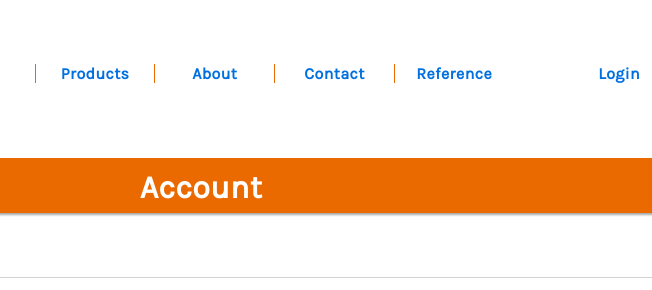
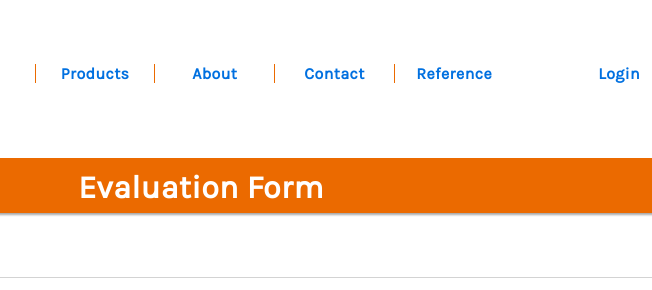
Before and after one commit to minhanh29/SOFLWebsite, a plain HTML site: page evaluation/evaluation.html in a window 1280 px wide. Shown: the top 290 px of the page, 439-1091 px from the left. Drawn offline with Linux system fonts and the light colour scheme; a script that the page names is missing.

Commit message:
Update evaluation.html

```diff
--- a/evaluation/evaluation.html
+++ b/evaluation/evaluation.html
@@ -92,7 +92,7 @@
             </nav>
             <div id="background"></div>  <!--blur background when navigation list is shown-->
 
-            <h1>Account</h1>
+            <h1>Evaluation Form</h1>
 
             <div class="article">
 
```
